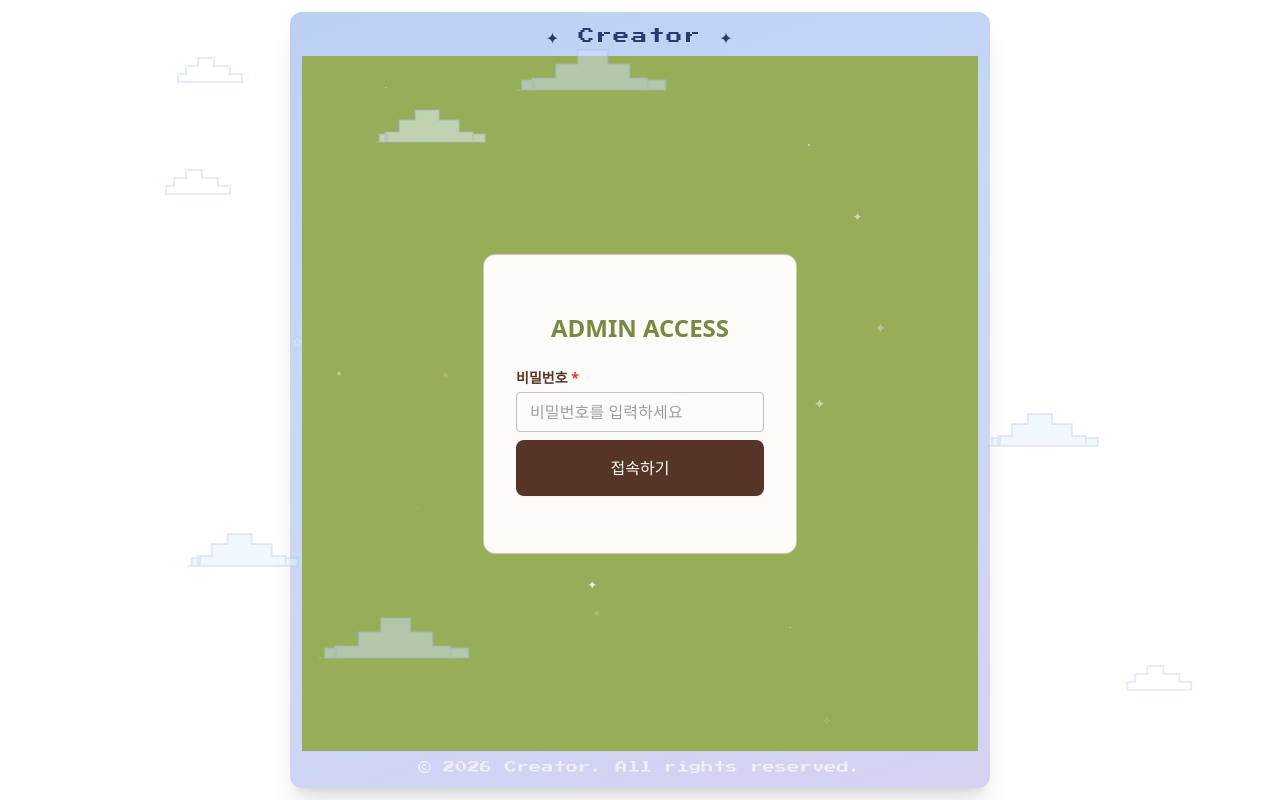
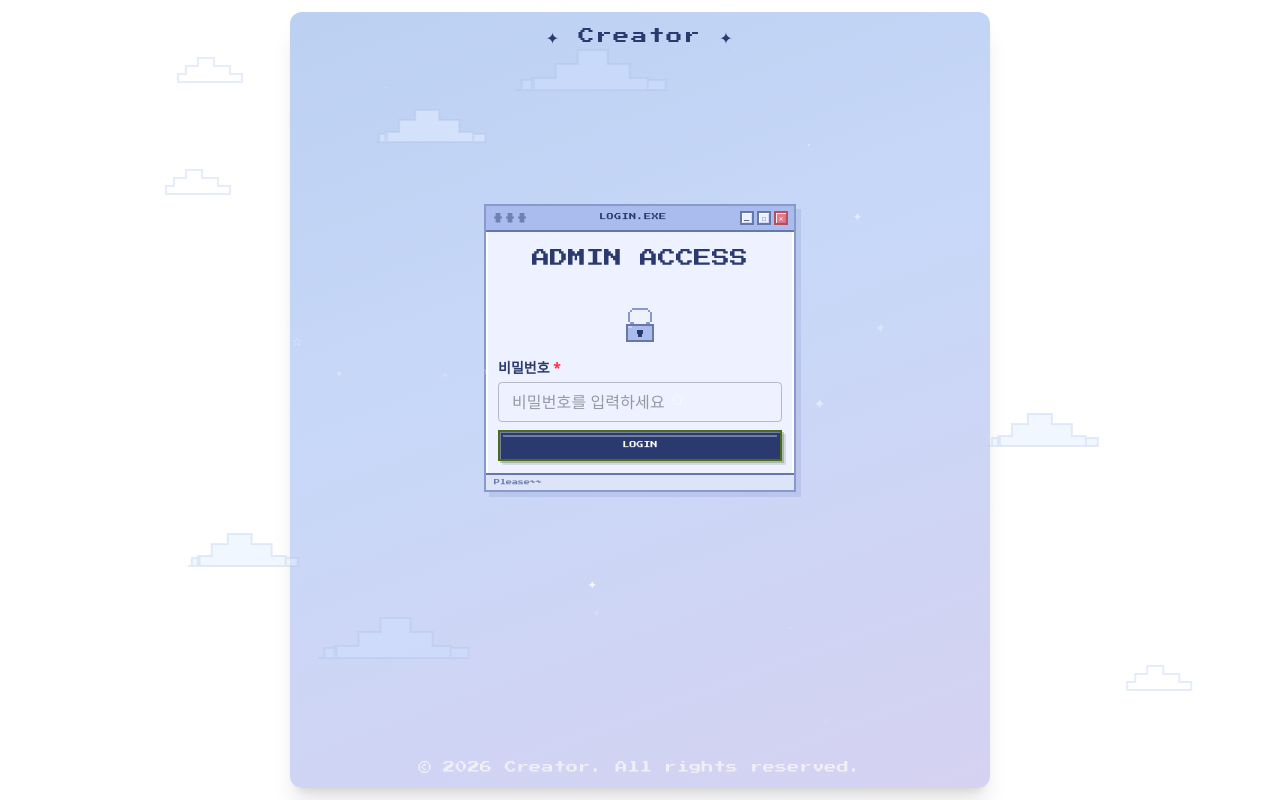
Before and after one commit to suhrin-huh/creator, a Next.js app: page /login in a window 1280 px wide. Built offline with nearby package versions, Linux system fonts and the light colour scheme.

Commit message:
feat: login 페이지 UI 수정

```diff
--- a/src/app/(public)/login/_components/LoginContainer.tsx
+++ b/src/app/(public)/login/_components/LoginContainer.tsx
@@ -1,13 +1,78 @@
+"use client";
+
+// library
+import { useActionState } from "react"; // Next.js 14라면 'react-dom'의 useFormState 사용
+
 // components
-import LoginForm from "./LoginForm";
+import PixelWindow from "@/components/common/PixelWindow";
+
+// action
+import { login } from "@/actions/auth";
+import PixelLoadingButton from "@/components/common/PixelLoadingButton";
+import { PixelFormInput } from "@/components/common/PixelFormInput";
+
+const initialState = {
+  success: false,
+  message: "",
+};
 
 export default function LoginContainer() {
+  const [state, formAction, isPending] = useActionState(login, initialState);
+
   return (
-    <main className="bg-primary flex flex-1 flex-col items-center justify-center p-4">
-      <div className="flex h-75 max-w-125 flex-col items-center justify-center rounded-lg border border-gray-300 bg-white p-8">
-        <h1 className="text-primary-dark text-h3 mb-6 text-center font-bold">ADMIN ACCESS</h1>
-        <LoginForm />
-      </div>
+    <main className="m-auto h-100 max-w-125 min-w-78">
+      <PixelWindow title="LOGIN.EXE" statusBar={<p>Please~~</p>}>
+        <div className="gap-md p-md flex flex-col">
+          <h1 className="text-text-main text-body-lg font-pixel mb-6 text-center">ADMIN ACCESS</h1>
+          <div className="flex justify-center">
+            <LockIcon />
+          </div>
+          <form action={formAction} className="gap-sm flex w-full flex-col">
+            <div className="flex flex-col gap-1">
+              <PixelFormInput
+                label={"비밀번호"}
+                type="password"
+                id="password"
+                name="password"
+                required
+                placeholder="비밀번호를 입력하세요"
+                errorMessage={state?.message}
+              />
+            </div>
+            <PixelLoadingButton idleText="LOGIN" loadingText="LOADING..." isLoading={isPending} />
+          </form>
+        </div>
+      </PixelWindow>
     </main>
   );
 }
+
+// ── 픽셀 자물쇠 아이콘 ──────────
+function LockIcon() {
+  return (
+    <svg
+      width="32"
+      height="36"
+      viewBox="0 0 32 36"
+      shapeRendering="crispEdges"
+      xmlns="http://www.w3.org/2000/svg"
+      aria-hidden="true"
+    >
+      <rect x="8" y="0" width="16" height="2" fill="#8899cc" />
+      <rect x="6" y="2" width="2" height="2" fill="#8899cc" />
+      <rect x="24" y="2" width="2" height="2" fill="#8899cc" />
+      <rect x="4" y="4" width="2" height="10" fill="#8899cc" />
+      <rect x="26" y="4" width="2" height="10" fill="#8899cc" />
+      <rect x="6" y="14" width="4" height="2" fill="#8899cc" />
+      <rect x="22" y="14" width="4" height="2" fill="#8899cc" />
+      <rect x="2" y="16" width="28" height="2" fill="#6677aa" />
+      <rect x="2" y="16" width="2" height="18" fill="#6677aa" />
+      <rect x="28" y="16" width="2" height="18" fill="#6677aa" />
+      <rect x="2" y="32" width="28" height="2" fill="#6677aa" />
+      <rect x="4" y="18" width="24" height="14" fill="#aabbee" />
+      <rect x="13" y="22" width="6" height="4" fill="#2a3a6e" />
+      <rect x="14" y="24" width="4" height="5" fill="#2a3a6e" />
+      <rect x="4" y="18" width="4" height="2" fill="rgba(255,255,255,0.35)" />
+    </svg>
+  );
+}
```
